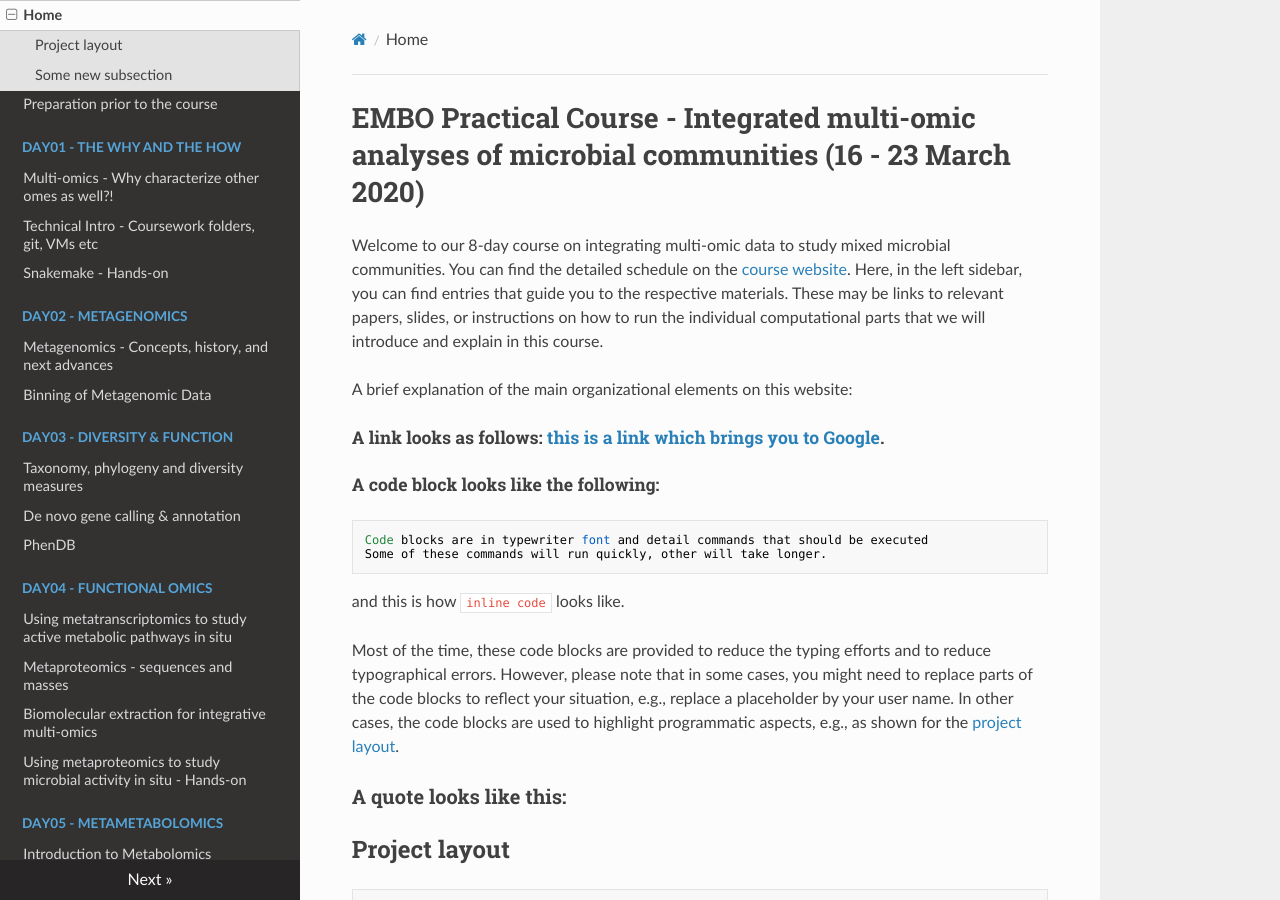
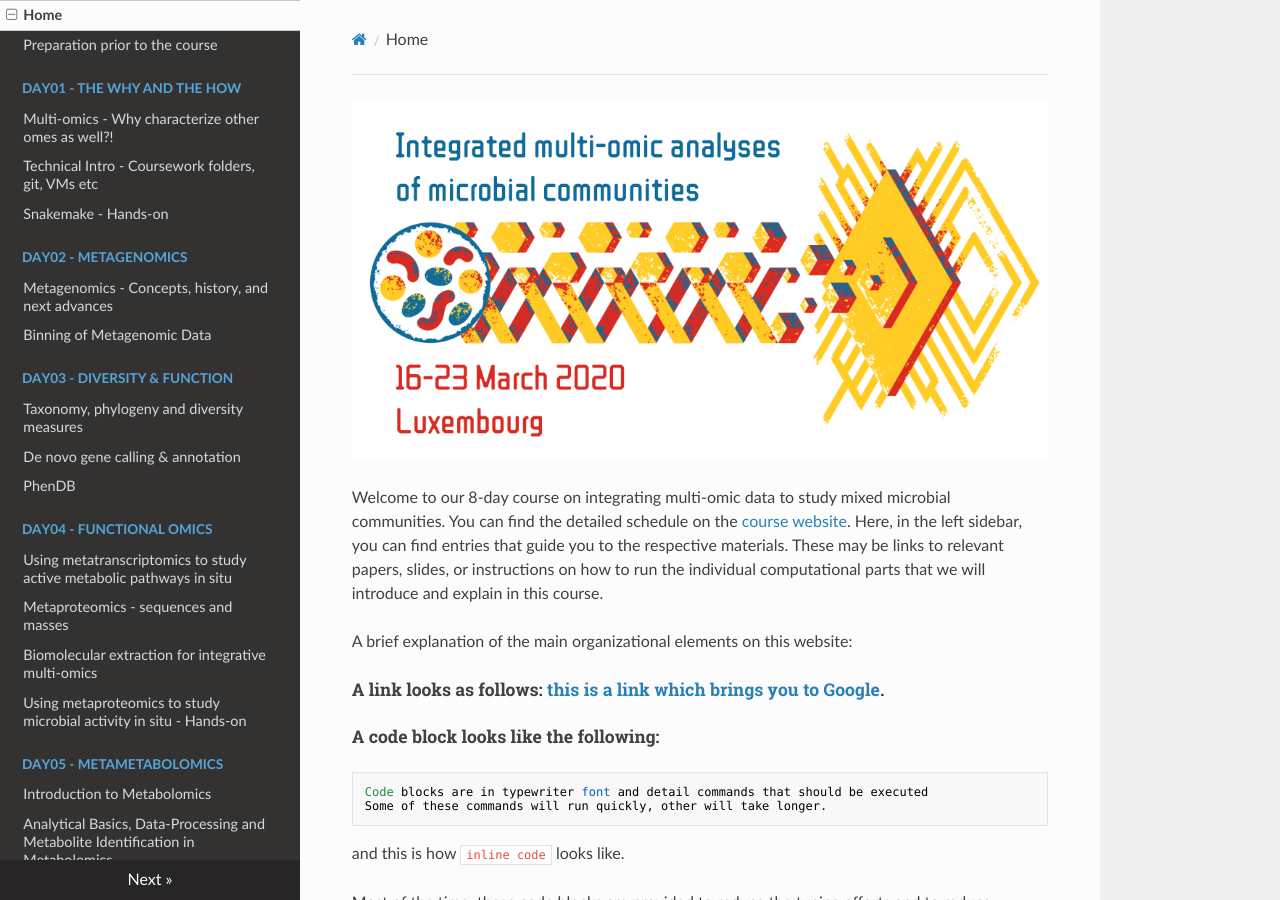
Before and after one commit to claczny/rtd-mkdocs-test, an MkDocs documentation site: the page built from docs/index.md, in a window 1280 px wide and 900 px high. Built offline with MkDocs 1.6.1, drawn with Linux system fonts in a browser that asks for light colours; nearby versions of some CDN libraries.

Commit message:
Add header image.

```diff
--- a/docs/index.md
+++ b/docs/index.md
@@ -1,4 +1,6 @@
-# EMBO Practical Course - Integrated multi-omic analyses of microbial communities (16 - 23 March 2020)
+<p align="center">
+  <img src="img/EMBO_PracticalCourse_Header_01.png">
+</p>
 
 Welcome to our 8-day course on integrating multi-omic data to study mixed microbial communities.
 You can find the detailed schedule on the [course website](https://meetings.embo.org/event/20-microbial-communities#Programme).
```
Also changed, not shown: embo2020_theme/img/EMBO_PracticalCourse_Header_01.png (added).
